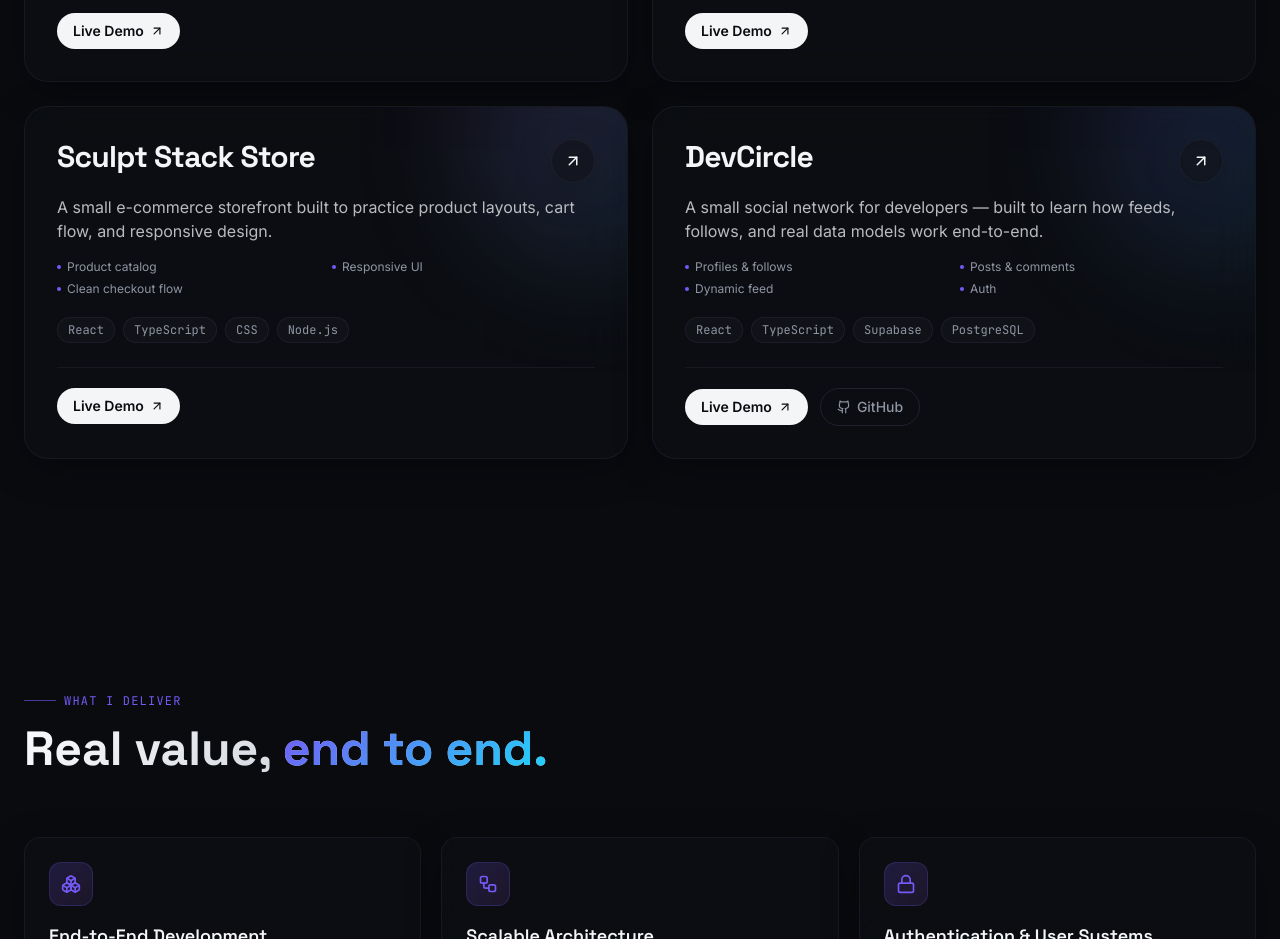
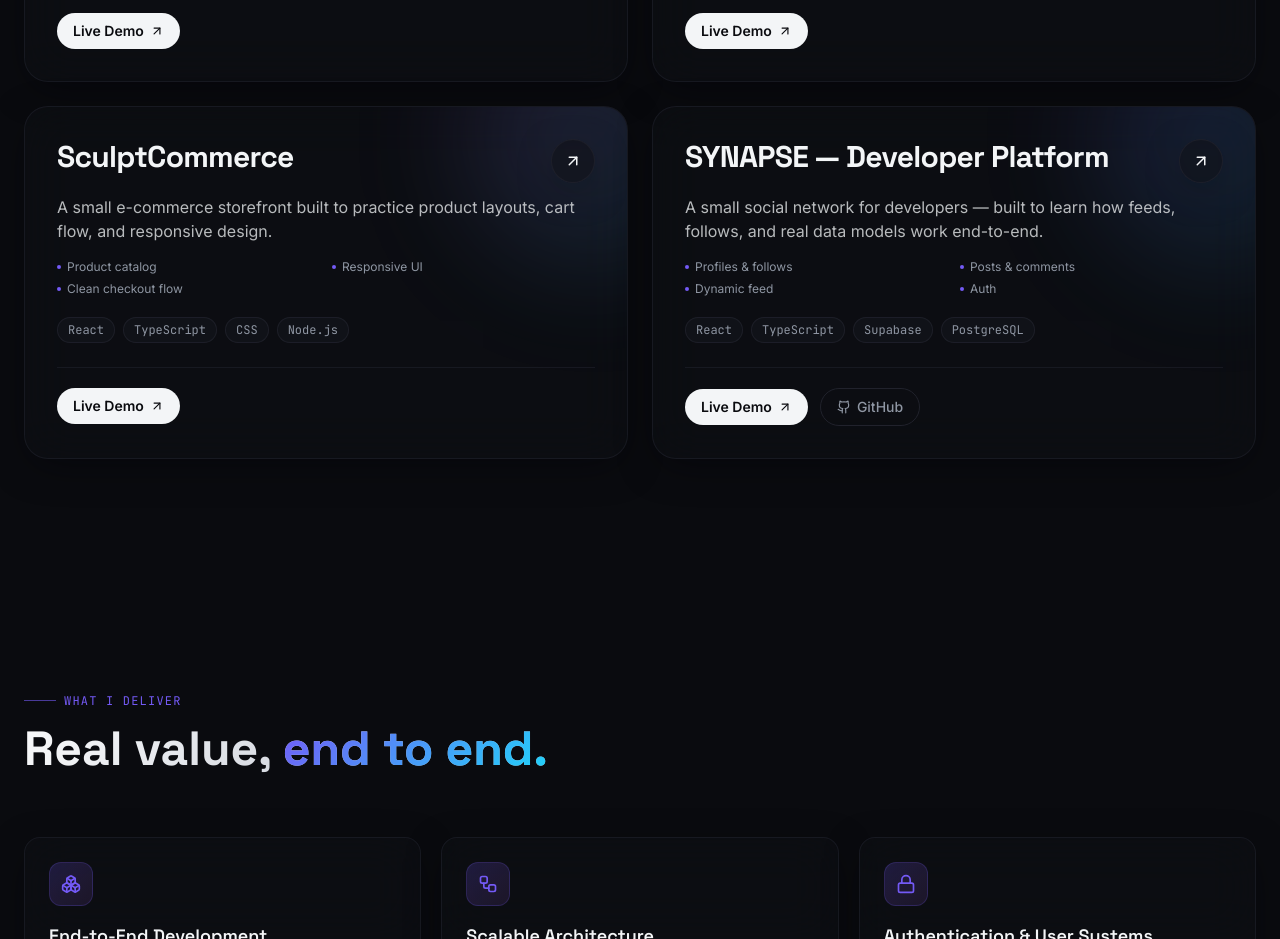
Before and after one commit to Dimson7777/DimitrijeWeb, a React (Vite) app: page / in a window 1280 px wide. Shown: the part 4700-5639 px from the top of the page. Built offline with nearby package versions, Linux system fonts and the light colour scheme; no server answers; the HTML template or start-up script is replaced by a standard one.

Commit message:
Update SculptCommerce and Synapse project info

```diff
--- a/src/components/portfolio/Projects.tsx
+++ b/src/components/portfolio/Projects.tsx
@@ -41,22 +41,22 @@ const projects = [
     accent: "from-accent-cyan/30 to-primary/20",
   },
   {
-    title: "Sculpt Stack Store",
+    title: "SculptCommerce",
     description:
       "A small e-commerce storefront built to practice product layouts, cart flow, and responsive design.",
     features: ["Product catalog", "Responsive UI", "Clean checkout flow"],
     tech: ["React", "TypeScript", "CSS", "Node.js"],
-    live: "https://sculpt-stack-store.lovable.app/",
+    live: "https://sculpt-commerce.vercel.app/",
     github: null,
     accent: "from-primary-glow/30 to-accent-cyan/20",
   },
   {
-    title: "DevCircle",
+    title: "SYNAPSE — Developer Platform",
     description:
       "A small social network for developers — built to learn how feeds, follows, and real data models work end-to-end.",
     features: ["Profiles & follows", "Posts & comments", "Dynamic feed", "Auth"],
     tech: ["React", "TypeScript", "Supabase", "PostgreSQL"],
-    live: "https://synapse-dev-network.lovable.app/",
+    live: "https://synapse-dev-network1.vercel.app/",
     github: "https://github.com/Dimson7777/synapse-dev-network",
     accent: "from-primary/30 to-accent-cyan/20",
   },
```
